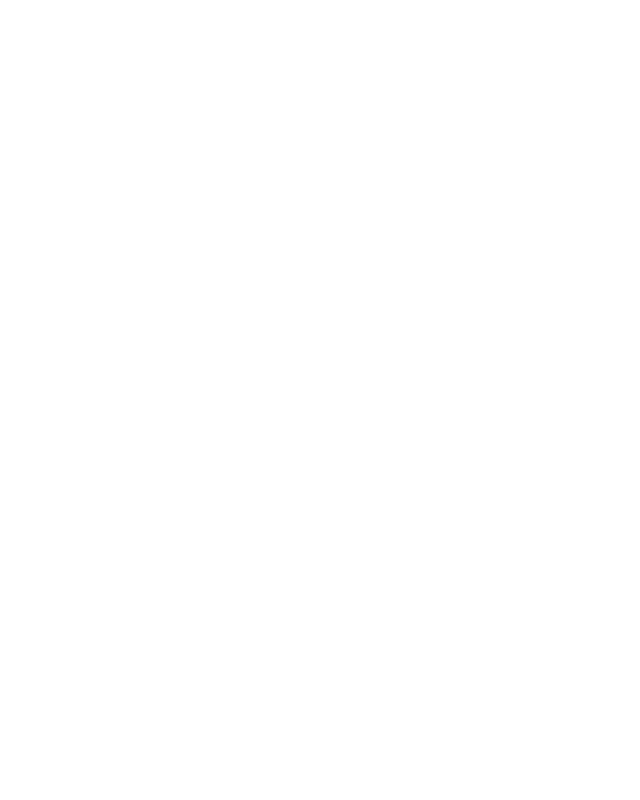
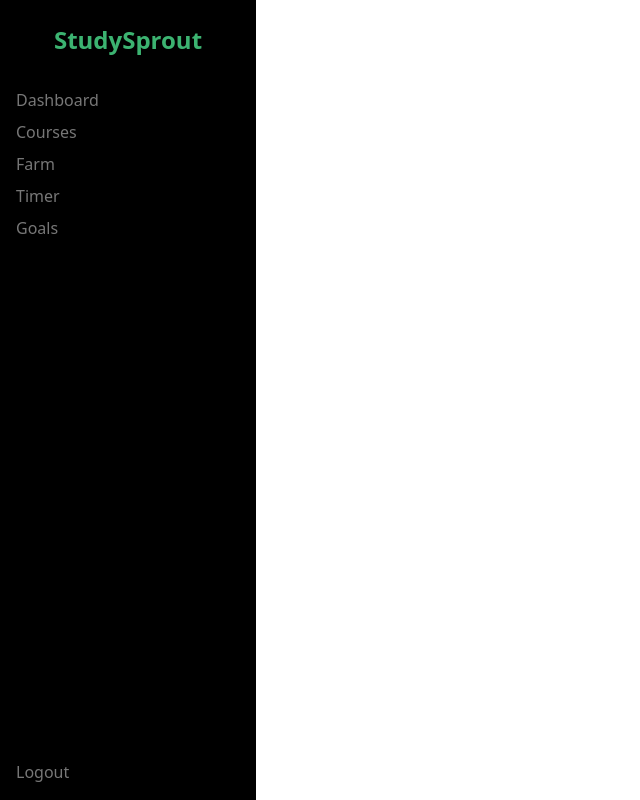
Before and after one commit to Hamza-Yousaf/StudySprout, a React (Vite) app in the folder frontend/: page /timer in a window 1280 px wide. Before the commit this address had no page. Shown: the whole page, without its empty margins (0-640 px from the left). Built offline with nearby package versions, Linux system fonts and the light colour scheme.

Commit message:
created timer page

```diff
--- a/frontend/src/App.jsx
+++ b/frontend/src/App.jsx
@@ -4,6 +4,7 @@
 import LoginPage from "./pages/LoginPage";
 import DashboardPage from "./pages/DashboardPage";
 import CoursesPage from "./pages/CoursesPage";
+import TimerPage from "./pages/TimerPage";
 import { useLocation } from "react-router";
 import { useNavigate } from "react-router";
 import { useEffect } from "react";
@@ -35,6 +36,7 @@
         <Route path="/login" element={<LoginPage />} />
         <Route path="/dashboard" element={<DashboardPage />} />
         <Route path="/courses" element={<CoursesPage />} />
+        <Route path="/timer" element={<TimerPage />} />
       </Routes>
     </div>
   );
--- a/frontend/src/components/CourseCards.jsx
+++ b/frontend/src/components/CourseCards.jsx
@@ -28,11 +28,9 @@
 
   return (
     <div className="w-full row-span-2 shadow-lg rounded-2xl bg-white p-6">
-      {/* Card Title */}
       <h1 className="font-bold text-2xl mb-3">Courses</h1>
       <div className="border-b border-gray-300 mb-6"></div>
 
-      {/* Table Header */}
       <div className="flex justify-between items-center border-b border-gray-200 pb-2 mb-4">
         <h2 className="font-semibold text-lg text-[var(--powerBlue)]">
           Course
@@ -43,7 +41,6 @@
         </h2>
       </div>
 
-      {/* Course Row */}
       {courses.length === 0 ? (
         <p>No courses yet...</p>
       ) : (
--- a/frontend/src/components/Sidebar.jsx
+++ b/frontend/src/components/Sidebar.jsx
@@ -15,7 +15,6 @@
 
   return (
     <div className="flex">
-      {/* <Logout /> */}
       <div className="w-64 bg-black h-screen p-4 flex flex-col">
         <h1 className="text-[var(--backgroundGreen)] text-2xl font-bold mx-auto mt-2">
           StudySprout
--- /dev/null
+++ b/frontend/src/pages/TimerPage.jsx
@@ -0,0 +1,8 @@
+import React from "react";
+import Sidebar from "../components/Sidebar";
+
+const TimerPage = () => {
+  return <Sidebar />;
+};
+
+export default TimerPage;
```
